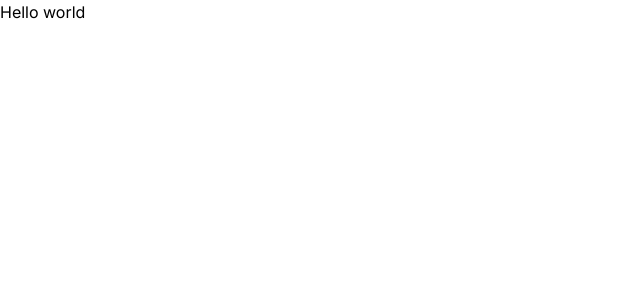
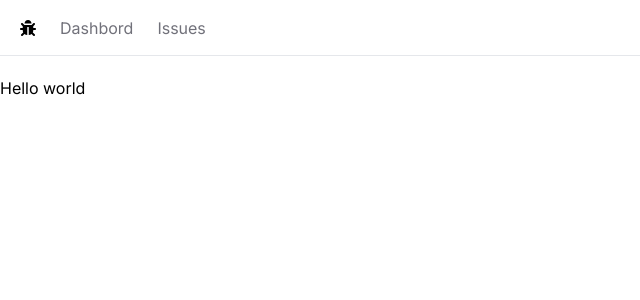
Before and after one commit to lidiya-fiker/issue-tracker, a Next.js app: page / in a window 1280 px wide. Shown: the top 300 px of the page, without its empty margins (0-640 px from the left). Built offline with nearby package versions, Linux system fonts and the light colour scheme.

Commit message:
Build the navbar

```diff
--- /dev/null
+++ b/app/NavBar.tsx
@@ -0,0 +1,35 @@
+import Link from "next/link";
+import React from "react";
+import { FaBug } from "react-icons/fa";
+
+const NavBar = () => {
+  const links = [
+    {
+      label: "Dashbord",
+      href: "/",
+    },
+    {
+      label: "Issues",
+      href: "/issues",
+    },
+  ];
+  return (
+    <nav className="flex space-x-6 border-b h-14 items-center px-5 mb-5">
+      <Link href="/">
+        <FaBug />
+      </Link>
+      <ul className="flex space-x-6">
+        {links.map((link) => (
+          <Link
+            key={link.href}
+            className="text-zinc-500 hover:text-zinc-800 transition-colors"
+            href={link.href}>
+            {link.label}
+          </Link>
+        ))}
+      </ul>
+    </nav>
+  );
+};
+
+export default NavBar;
--- a/app/layout.tsx
+++ b/app/layout.tsx
@@ -1,22 +1,26 @@
-import './globals.css'
-import type { Metadata } from 'next'
-import { Inter } from 'next/font/google'
+import "./globals.css";
+import type { Metadata } from "next";
+import { Inter } from "next/font/google";
+import NavBar from "./NavBar";
 
-const inter = Inter({ subsets: ['latin'] })
+const inter = Inter({ subsets: ["latin"] });
 
 export const metadata: Metadata = {
-  title: 'Create Next App',
-  description: 'Generated by create next app',
-}
+  title: "Create Next App",
+  description: "Generated by create next app",
+};
 
 export default function RootLayout({
   children,
 }: {
-  children: React.ReactNode
+  children: React.ReactNode;
 }) {
   return (
     <html lang="en">
-      <body className={inter.className}>{children}</body>
+      <body className={inter.className}>
+        <NavBar />
+        <main> {children}</main>
+      </body>
     </html>
-  )
+  );
 }
--- a/package.json
+++ b/package.json
@@ -19,6 +19,7 @@
     "postcss": "8.4.49",
     "react": "19.0.0",
     "react-dom": "19.0.0",
+    "react-icons": "^5.4.0",
     "tailwindcss": "3.4.16",
     "typescript": "5.7.2"
   }
```
Also changed, not shown: 1 other file (tests, documents, lock files or other folders).
